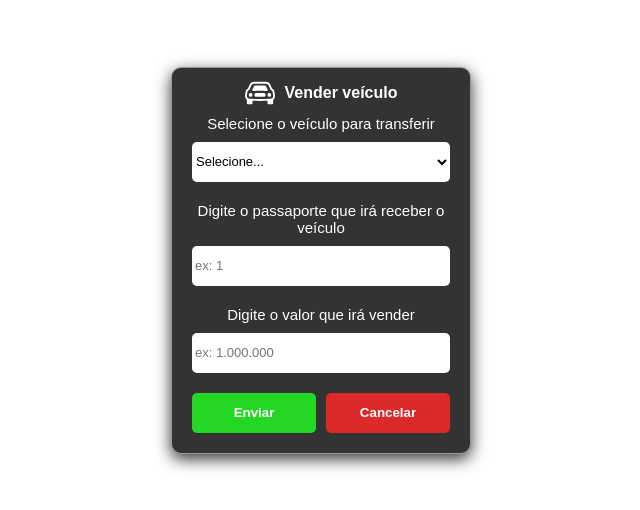
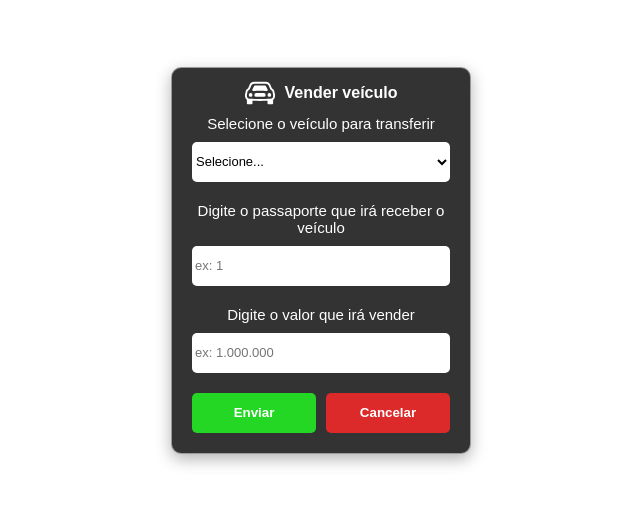
Before and after one commit to EmmyVinte/fivem-blue-sell-vehicle, a plain HTML site: page nui/index.html in a window 1280 px wide. Shown: the part 140-650 px from the top of the page, without its empty margins (319-959 px from the left). Drawn offline with Linux system fonts and the light colour scheme.

Commit message:
Update blue.css

```diff
--- a/nui/blue.css
+++ b/nui/blue.css
@@ -31,7 +31,7 @@ html, body {
     background-color: #333;
     border-radius: 1rem;
     border: 1px solid rgba(180, 180, 180, .8);
-    box-shadow: 0px 5px 16px rgba(0, 0, 0, .8);
+    box-shadow: 0px 5px 16px rgba(0, 0, 0, .3);
 }
 
 .boxInputListaOrdenada {
```
